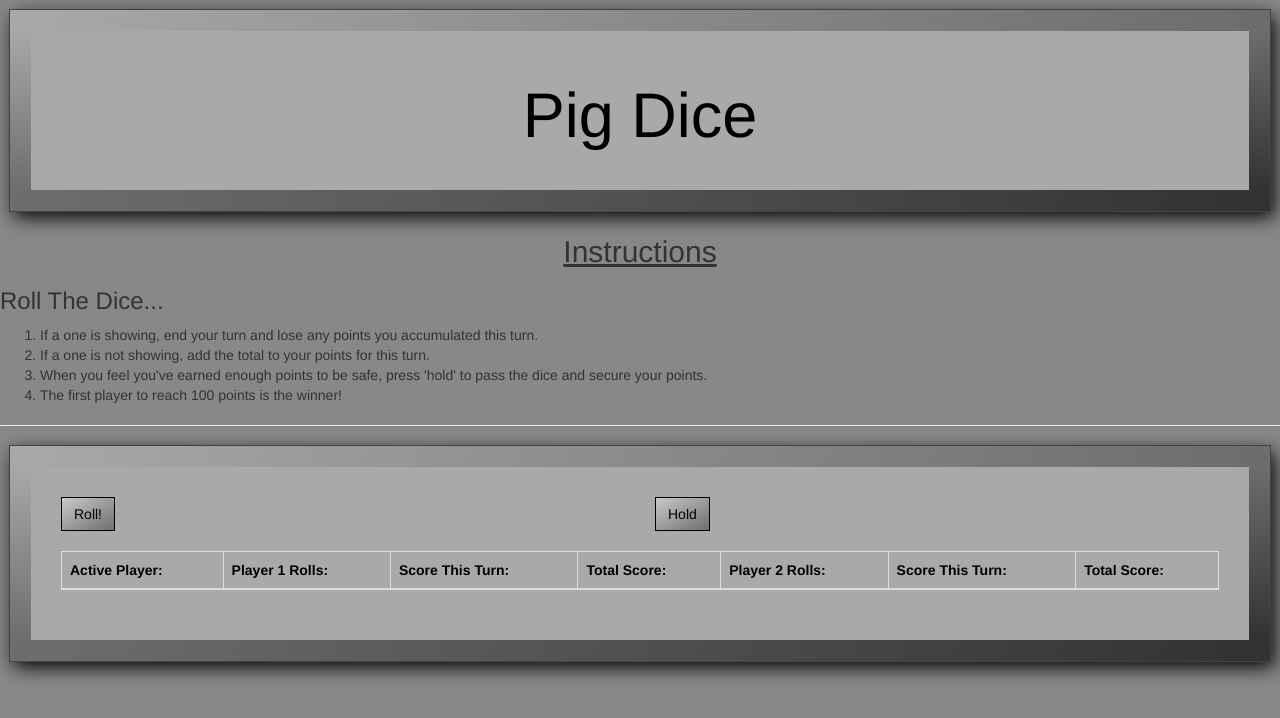
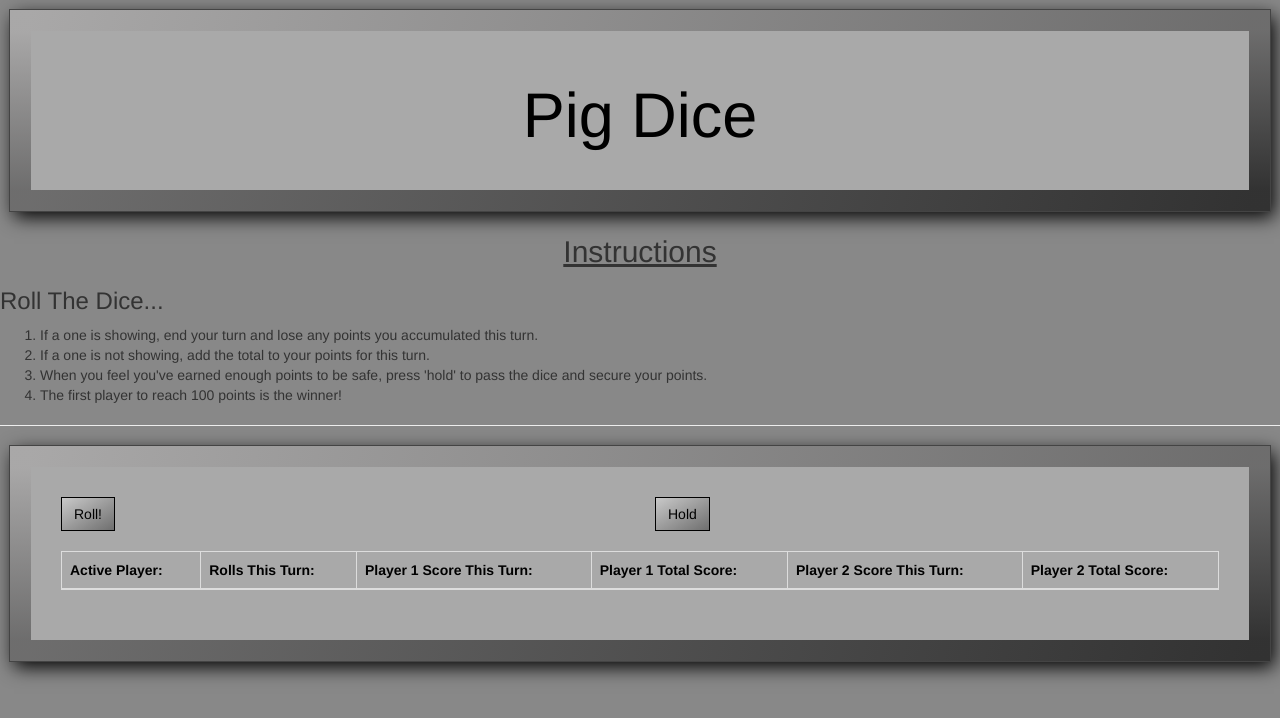
Before and after one commit to TristanMeinke/Pig-Dice, a plain HTML site: page index.html in a window 1280 px wide. Drawn offline with Linux system fonts and the light colour scheme.

Commit message:
Table Changes
Altered table.

```diff
--- a/index.html
+++ b/index.html
@@ -42,12 +42,11 @@
       <table class = "table table-bordered" id = "scoreboard">
         <thead>
           <th>Active Player:</th>
-          <th>Player 1 Rolls:</th>
-          <th>Score This Turn:</th>
-          <th>Total Score:</th>
-          <th>Player 2 Rolls:</th>
-          <th>Score This Turn:</th>
-          <th>Total Score:</th>
+          <th>Rolls This Turn:</th>
+          <th>Player 1 Score This Turn:</th>
+          <th>Player 1 Total Score:</th>
+          <th>Player 2 Score This Turn:</th>
+          <th>Player 2 Total Score:</th>
         </thead>
         <tbody>
 
--- a/js/scripts.js
+++ b/js/scripts.js
@@ -29,7 +29,7 @@ function rollDice() {
   if (die1Result === 1 || die2Result === 1)
   {
     // Appends a line to the table in italics to denote that this line rolled a 1.
-    $('#scoreboard > tbody:last-child').append("<tr><td><em>" + activePlayer + "<em></td><td><em>" + 0 + "</em></td><td><em>" + player1.scoreThisTurn + "</em></td><td><em>" + player1.totalScore + "</em></td><td><em>" + 0 + "</em></td><td><em>" + player2.scoreThisTurn + "</em></td><td><em>" + player2.totalScore + "</em></td></tr>");
+    $('#scoreboard > tbody:last-child').append("<tr><td><em>" + activePlayer + "<em></td><td><em>" + 0 + "</em></td><td><em>" + player1.scoreThisTurn + "</em></td><td><em>" + player1.totalScore + "</em></td><td><em>" + player2.scoreThisTurn + "</em></td><td><em>" + player2.totalScore + "</em></td></tr>");
     endTurnOn1();
     return;
   }
@@ -38,7 +38,7 @@ function rollDice() {
     scoreThisRoll = die1Result + die2Result;
     activePlayer.scoreThisTurn += scoreThisRoll;
     // Appends a standard line to the table.
-    $('#scoreboard > tbody:last-child').append("<tr><td>" + activePlayer + "</td><td>"+ scoreThisRoll + "</td><td>" + player1.scoreThisTurn + "</td><td>" + player1.totalScore + "</td><td>" + scoreThisRoll + "</td><td>" + player2.scoreThisTurn + "</td><td>" + player2.totalScore + "</td></tr>");
+    $('#scoreboard > tbody:last-child').append("<tr><td>" + activePlayer + "</td><td>"+ scoreThisRoll + "</td><td>" + player1.scoreThisTurn + "</td><td>" + player1.totalScore + "</td><td>" + player2.scoreThisTurn + "</td><td>" + player2.totalScore + "</td></tr>");
     return scoreThisRoll;
   }
 }
@@ -97,6 +97,6 @@ $(document).ready(function () {
   $("#hold").click(function(event) {
     endTurnOnHold();
     //Appends a bolded line to the table, to denote that the player held here instead of rolling.
-    $('#scoreboard > tbody:last-child').append("<tr><td><strong>" + activePlayer + "<strong></td><td><strong>" + scoreThisRoll + "</strong></td><td><strong>" + player1.scoreThisTurn + "</strong></td><td><strong>" + player1.totalScore + "</strong></td><td><strong>" + scoreThisRoll + "</strong></td><td><strong>" + player2.scoreThisTurn + "</strong></td><td><strong>" + player2.totalScore + "</strong></td></tr>");
+    $('#scoreboard > tbody:last-child').append("<tr><td><strong>" + activePlayer + "<strong></td><td><strong>" + scoreThisRoll + "</strong></td><td><strong>" + player1.scoreThisTurn + "</strong></td><td><strong>" + player1.totalScore + "</strong></td><td><strong>" + player2.scoreThisTurn + "</strong></td><td><strong>" + player2.totalScore + "</strong></td></tr>");
   });
 });
```
